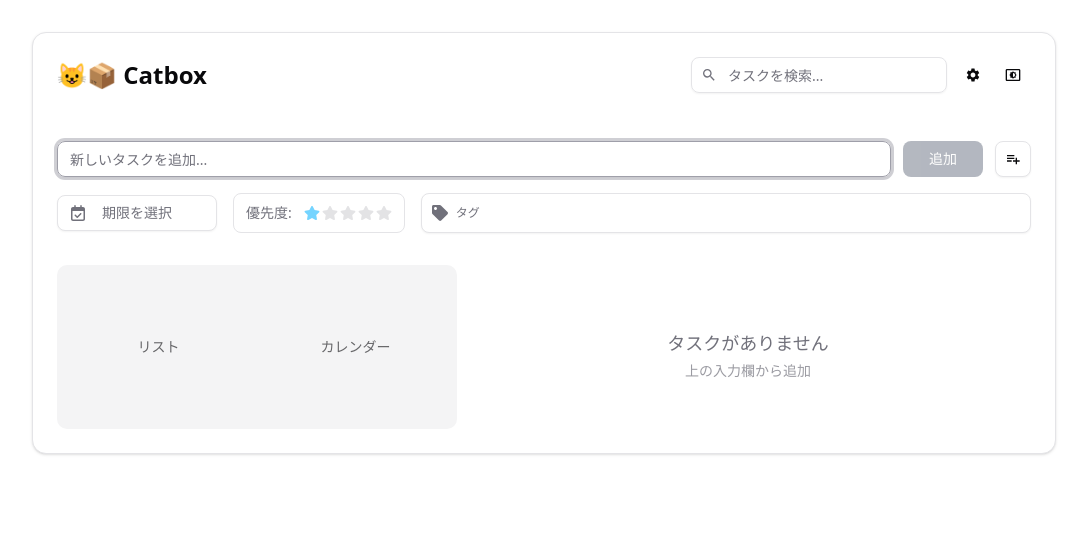
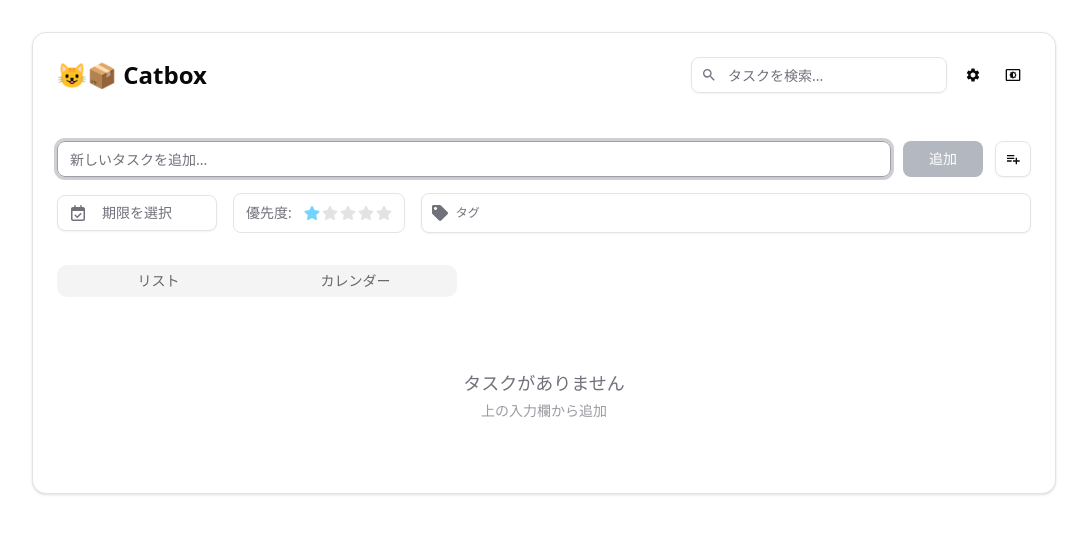
Before and after one commit to koh-tom/catbox, a React (Vite) app: page / in a window 1280 px wide. Shown: the top 534 px of the page, without its empty margins (96-1183 px from the left). Built offline with nearby package versions, Linux system fonts and the light colour scheme; the HTML template or start-up script is replaced by a standard one.

Commit message:
feat(なし): ✨ tabの修正

```diff
--- a/src/components/ui/tabs.tsx
+++ b/src/components/ui/tabs.tsx
@@ -15,7 +15,7 @@ function Tabs({
         <TabsPrimitive.Root
             data-slot="tabs"
             data-orientation={orientation}
-            className={cn('gap-2 group/tabs flex data-horizontal:flex-col', className)}
+            className={cn('gap-2 group/tabs flex flex-col', className)}
             {...props}
         />
     );
```
